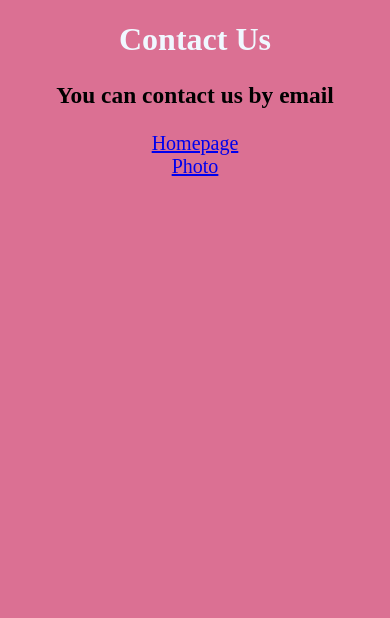
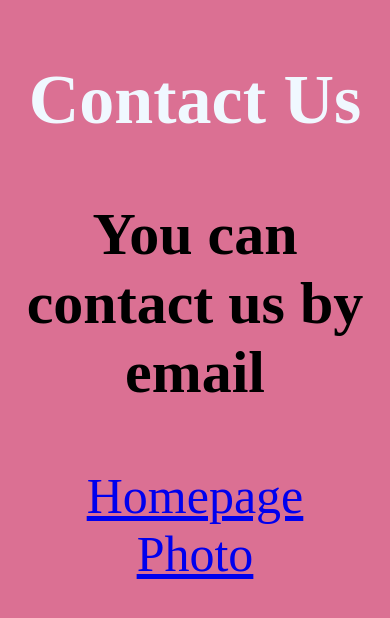
Before and after one commit to AneeahBaby/Crissoant, a plain HTML site: page contact.html in a window 390 px wide. Drawn offline with Linux system fonts and the light colour scheme.

Commit message:
mobile friendlyx2

```diff
--- a/contact.html
+++ b/contact.html
@@ -1,9 +1,8 @@
 <!DOCTYPE html>
 <html lang="en">
 <head>
-    <link href="src/style.css" rel="stylesheet" type="text/css"/>
-    <meta charset="UTF-8">
     <meta name="Description" content="This is the Contact page">
+     <link href="src/style.css" rel="stylesheet" type="text/css"/>
     <title>Contact Us</title>
 </head>
 <body>
--- a/src/style.css
+++ b/src/style.css
@@ -1,11 +1,19 @@
+
 h1 {
     text-align: center;
     color: aliceblue;
-
+    margin: 0;
+    font-size: 70px;
+    display: block;
+}
+h3 {
+    font-size: 60px;
 }
 body {
     background-color: palevioletred;
+    margin: 60px auto;
 }
+
 img {
     width: 100%;
     display: block;
@@ -14,5 +22,7 @@ img {
 .center {
     text-align: center;
     width: 100%;
-    font-size: 20px;
+    font-size: 50px;
+    display: block;
+
 }
```
Also changed, not shown: index.html (+1 -0 lines), photo.html (+1 -0 lines).
